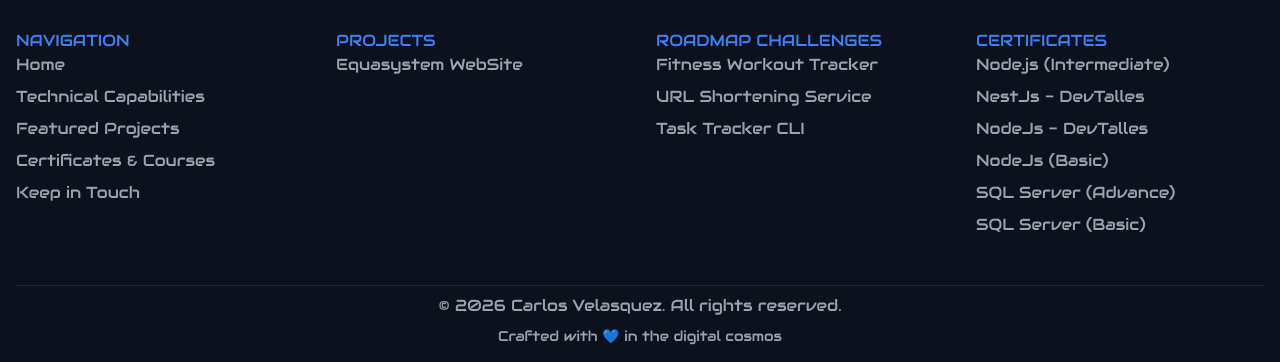
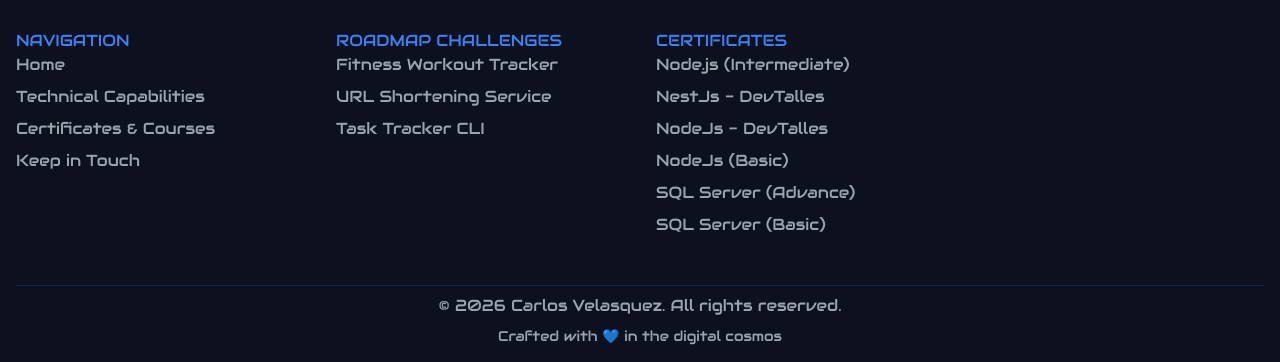
Before and after one commit to cvelasquezr8/portfolio-site, an Astro site: page /en in a window 1280 px wide. Shown: the part 4607-4969 px from the top of the page. Built offline with nearby package versions, Linux system fonts and the light colour scheme; Astro itself is replaced by a stand-in of ours.

Commit message:
feat: Remove Projects section from footer navigation

```diff
--- a/src/components/Footer.astro
+++ b/src/components/Footer.astro
@@ -60,26 +60,12 @@ const navigationLinks: NavigationSection[] = [
 				href: '#technologies',
 			},
 			{
-				name: translations('footer.navigation.projects'),
-				href: '#projects',
-			},
-			{
 				name: translations('footer.navigation.certificates'),
 				href: '#courses',
 			},
 			{
 				name: translations('footer.navigation.contact'),
 				href: '#contact',
-			},
-		],
-	},
-	{
-		title: translations('footer.project.title'),
-		elements: [
-			{
-				name: translations('footer.projects.equasystem'),
-				href: 'https://equasystems.netlify.app/',
-				isTargetBlank: true,
 			},
 		],
 	},
```
